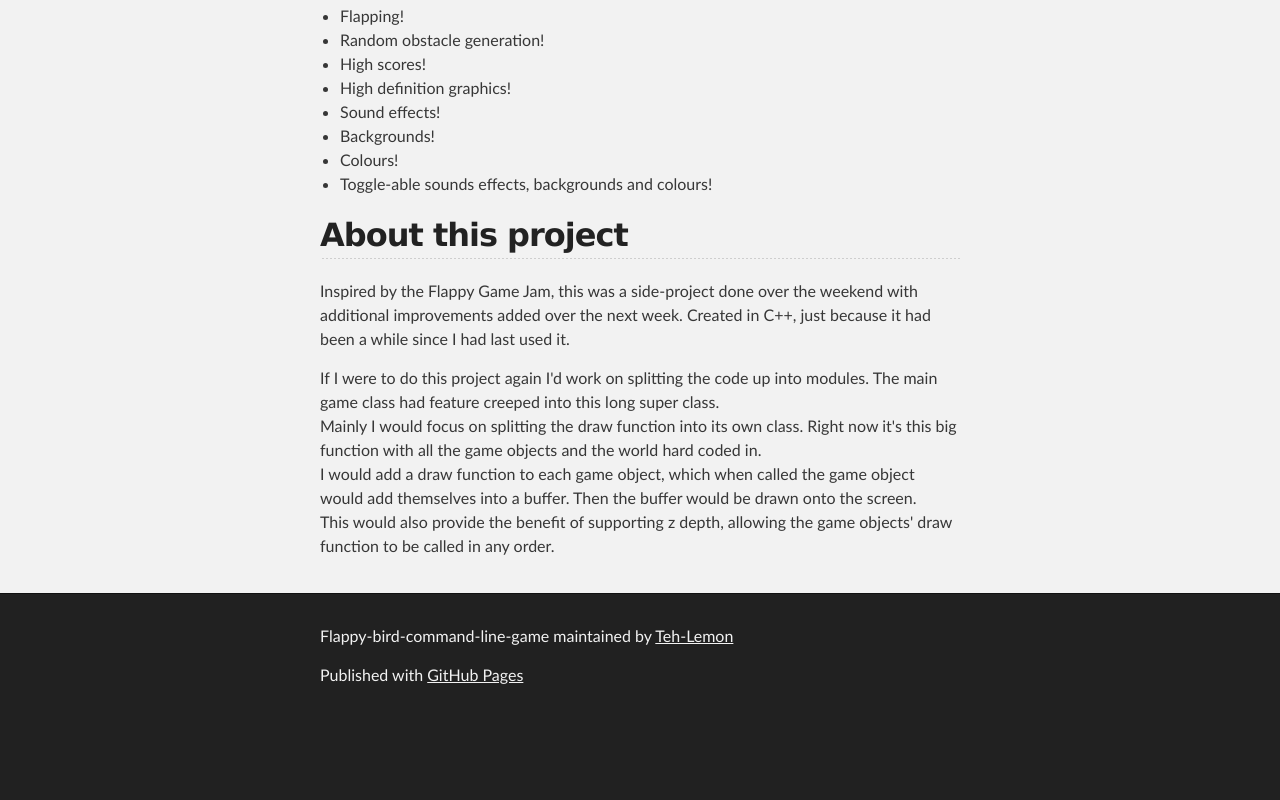
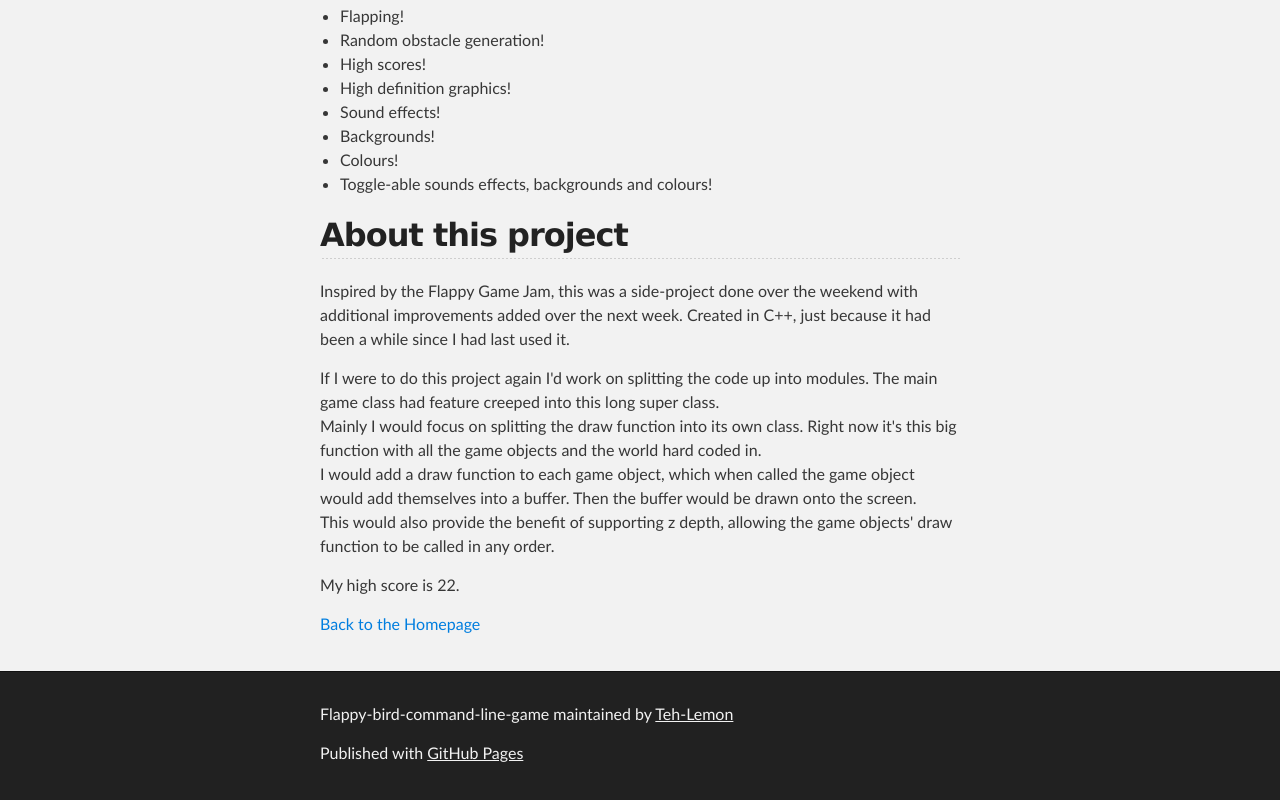
Before and after one commit to Teh-Lemon/Flappy-Bird-Command-Line-Game, a plain HTML site: page index.html in a window 1280 px wide. Shown: the part 938-1738 px from the top of the page. Before the commit the page ends 1660 px from the top, so only its background shows below. Drawn offline with Linux system fonts and the light colour scheme.

```diff
--- a/index.html
+++ b/index.html
@@ -64,6 +64,10 @@
 Mainly I would focus on splitting the draw function into its own class. Right now it's this big function with all the game objects and the world hard coded in.<br>
 I would add a draw function to each game object, which when called the game object would add themselves into a buffer. Then the buffer would be drawn onto the screen.<br>
 This would also provide the benefit of supporting z depth, allowing the game objects' draw function to be called in any order.</p>
+
+<p>My high score is 22.</p>
+
+<p><a href="https://teh-lemon.github.io/">Back to the Homepage</a></p>
       </section>
     </div>
 
```
Also changed, not shown: params.json (+1 -1 lines).
